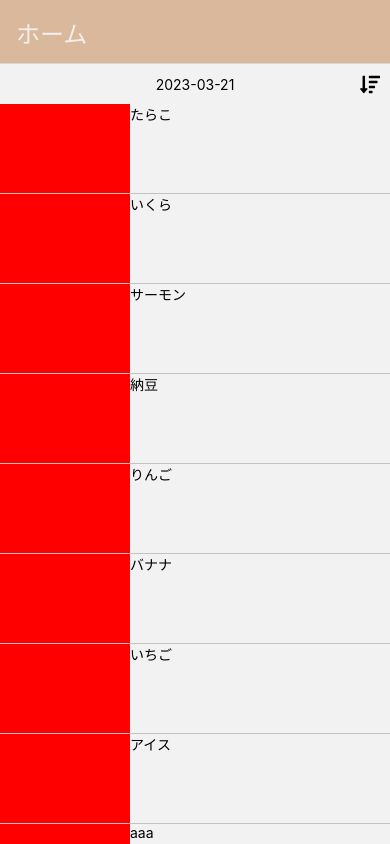
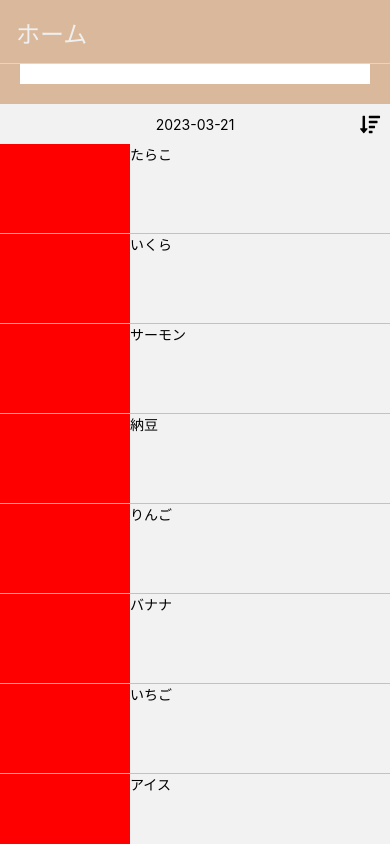
Before and after one commit to ken0426/eatLimit-app2.0, a React Native app: screen /homeScreen in a window 390 px wide. Shown: the top 844 px of the page. Built offline with nearby package versions, Linux system fonts and the light colour scheme.

Commit message:
[feat] 検索エリアを用意しスクロールができるように実装

```diff
--- a/src/components/HomeScreen.tsx
+++ b/src/components/HomeScreen.tsx
@@ -2,9 +2,12 @@ import React, { useLayoutEffect, useState } from 'react';
 import {
   FlatList,
   Keyboard,
+  RefreshControl,
   SafeAreaView,
+  ScrollView,
   StyleSheet,
   Text,
+  TextInput,
   TouchableOpacity,
   View,
 } from 'react-native';
@@ -13,6 +16,7 @@ import { FontAwesome5 } from '@expo/vector-icons';
 import moment from 'moment';
 import { StackPramList } from '../types';
 import { StackNavigationProp } from '@react-navigation/stack';
+import { color } from '../../styles';
 
 type TextType = {
   nativeEvent: { text: string };
@@ -64,11 +68,21 @@ const HomeScreen = ({ navigation }: Props) => {
   };
 
   return (
-    <SafeAreaView style={{ flex: 1 }}>
+    <SafeAreaView>
+      <View style={{ backgroundColor: color.mainColor, height: 40 }}>
+        <TextInput
+          style={{
+            backgroundColor: '#ffffff',
+            height: 20,
+            marginHorizontal: 20,
+          }}
+        />
+      </View>
       <FlatList
         data={aaa}
         renderItem={renderItem}
         keyExtractor={(_, index) => index.toString()}
+        onScroll={() => Keyboard.dismiss()}
       />
     </SafeAreaView>
   );
--- a/src/navigation/index.tsx
+++ b/src/navigation/index.tsx
@@ -17,6 +17,7 @@ const RootStackScreen = () => {
           headerStyle: {
             backgroundColor: color.mainColor,
           },
+          headerLargeTitleShadowVisible: false,
           headerTintColor: '#efefef',
           headerTitleStyle: {
             fontSize: 24, // 仮実装
```
